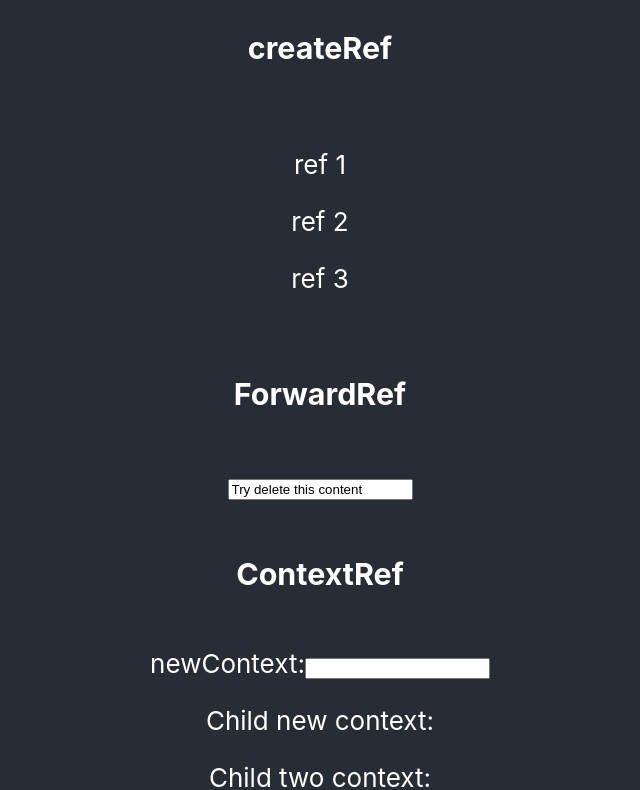
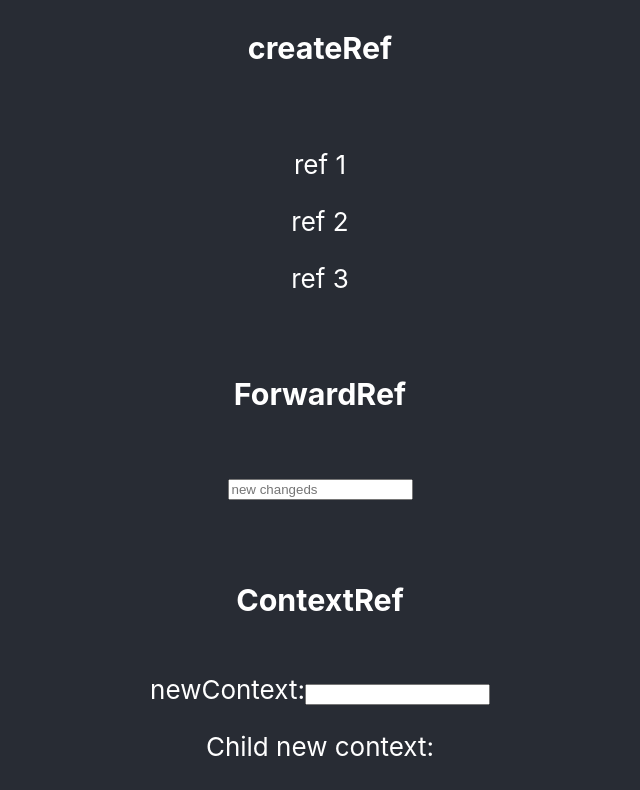
Before and after one commit to YanPanMichael/react-source-demo, a React app: page / in a window 1280 px wide. Shown: the top 790 px of the page, without its empty margins (320-960 px from the left). Built offline with nearby package versions, Linux system fonts and the light colour scheme.

Commit message:
ref forwardRef

```diff
--- a/src/demos/forward-ref/index.js
+++ b/src/demos/forward-ref/index.js
@@ -2,23 +2,45 @@ import React, { Component } from "react";
 import PropTypes from "prop-types";
 
 const InputComp = React.forwardRef((props, ref) => (
-  <input type="text" {...props} ref={ref} />
+  <div>
+    <input
+      type="text"
+      {...props}
+      ref={ref}
+      onChange={e => props.changeText(e.target.value)}
+    />
+    <p>{props.text}</p>
+  </div>
 ));
 
 class ComponentDemo extends Component {
   constructor(props) {
     super(props);
     this.objRef = React.createRef();
+    this.state = {
+      text: ""
+    };
+    this.changeText = this.changeText.bind(this);
   }
 
   componentDidMount() {
     this.objRef.current.placeholder = "new changeds";
-    this.objRef.current.value = "Try delete this content";
+    // this.objRef.current.value = "Try delete this content";
     console.log(this.objRef.current.getBoundingClientRect().left);
   }
 
+  changeText(newText) {
+    this.setState({ text: newText });
+  }
+
   render() {
-    return <InputComp ref={this.objRef} />;
+    return (
+      <InputComp
+        ref={this.objRef}
+        changeText={this.changeText}
+        text={this.state.text}
+      />
+    );
   }
 }
 
--- a/src/demos/ref/index.js
+++ b/src/demos/ref/index.js
@@ -12,7 +12,7 @@ class RefDemo extends Component {
       this.refs.stringRef.textContent = "ref 1";
       this.pRef.textContent = "ref 2";
       this.objRef.current.textContent = "ref 3"; // {current: null}
-    }, 1000);
+    }, 3000);
   }
 
   render() {
```
